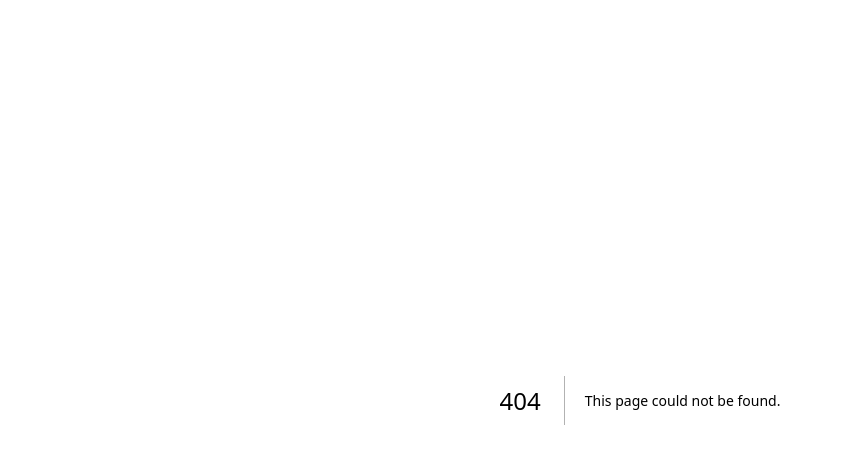
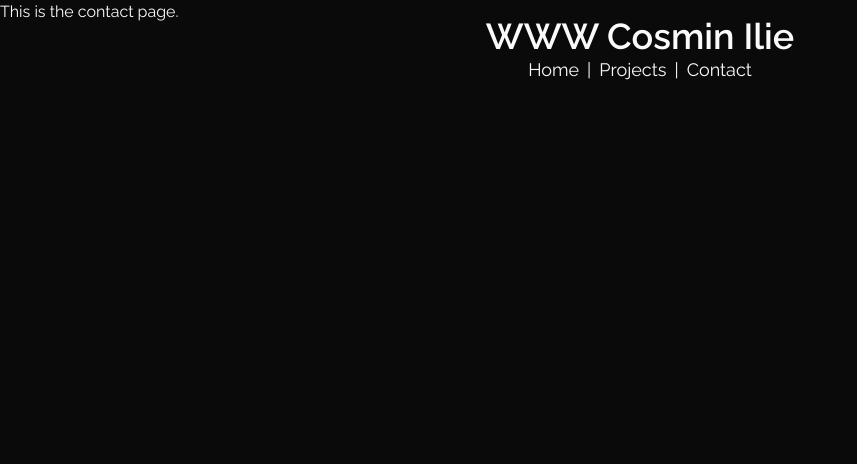
Before and after one commit to Cosmeeeen/personal-website-2025, a Next.js app: page /contact in a window 1280 px wide. Before the commit this address had no page. Shown: the top 464 px of the page, without its empty margins (0-857 px from the left). Built offline with nearby package versions, Linux system fonts and the light colour scheme.

Commit message:
setup navbar + Raleway font

```diff
--- /dev/null
+++ b/src/app/contact/page.tsx
@@ -0,0 +1,15 @@
+import * as React from 'react';
+
+import { Metadata } from 'next';
+
+export const metadata: Metadata = {
+  title: 'Cosmin Ilie - Contact',
+};
+
+export default function ContactPage() {
+  return (
+    <main>
+      This is the contact page.
+    </main>
+  );
+}
--- a/src/app/globals.css
+++ b/src/app/globals.css
@@ -1,3 +1,4 @@
+@import url('https://fonts.googleapis.com/css2?family=Raleway:wght@400;500;600;700&display=swap');
 @import "tailwindcss";
 @import "tw-animate-css";
 
@@ -6,7 +7,7 @@
 @theme inline {
   --color-background: var(--background);
   --color-foreground: var(--foreground);
-  --font-sans: var(--font-geist-sans);
+  --font-sans: 'Raleway';
   --font-mono: var(--font-geist-mono);
   --color-sidebar-ring: var(--sidebar-ring);
   --color-sidebar-border: var(--sidebar-border);
@@ -116,6 +117,7 @@
   * {
     @apply border-border outline-ring/50;
   }
+
   body {
     @apply bg-background text-foreground;
   }
--- a/src/app/layout.tsx
+++ b/src/app/layout.tsx
@@ -2,6 +2,7 @@ import type { Metadata } from "next";
 import "./globals.css";
 
 import { ThemeProvider } from '@/components/theme-provider';
+import { Navbar } from "@/components/navbar";
 
 export const metadata: Metadata = {
   title: "Cosmin Ilie",
@@ -21,6 +22,7 @@ export default function RootLayout({
           defaultTheme="dark"
           enableSystem
         >
+          <Navbar />
           {children}
         </ThemeProvider>
       </body>
--- /dev/null
+++ b/src/app/projects/page.tsx
@@ -0,0 +1,15 @@
+import * as React from 'react';
+
+import { Metadata } from 'next';
+
+export const metadata: Metadata = {
+  title: 'Cosmin Ilie - Projects',
+};
+
+export default function ProjectsPage() {
+  return (
+    <main>
+      This is the projects page.
+    </main>
+  );
+}
--- /dev/null
+++ b/src/components/navbar.tsx
@@ -0,0 +1,26 @@
+import * as React from 'react';
+import Link from 'next/link';
+
+import { PAGES } from '@/lib/constants';
+import { cn } from '@/lib/utils';
+
+export function Navbar() {
+  return (
+    <nav className="fixed top-4 left-0 right-0 z-50 mx-auto text-center">
+      <h1 className="text-4xl font-semibold">WWW Cosmin Ilie</h1>
+      {PAGES.map((page, index) => (
+        <span key={page.href}>
+          <Link
+            href={page.href}
+            className={cn("mx-1 text-lg font-ligth hover:text-primary hover:underline",)}
+          >
+            {page.title}
+          </Link>
+          {index < PAGES.length - 1 && (
+            <span className="mx-1 text-lg font-light">|</span>
+          )}
+        </span>
+      ))}
+    </nav>
+  );
+}
--- /dev/null
+++ b/src/lib/constants.ts
@@ -0,0 +1,17 @@
+export const PAGES: {
+  title: string;
+  href: string;
+}[] = [
+    {
+      title: 'Home',
+      href: '/',
+    },
+    {
+      title: 'Projects',
+      href: '/projects',
+    },
+    {
+      title: 'Contact',
+      href: '/contact',
+    }
+  ];
--- /dev/null
+++ b/tailwind.config.ts
@@ -0,0 +1,9 @@
+module.exports = {
+  theme: {
+    extend: {
+      fontFamily: {
+        sans: ['Raleway', 'sans-serif'],
+      },
+    },
+  },
+};
```
